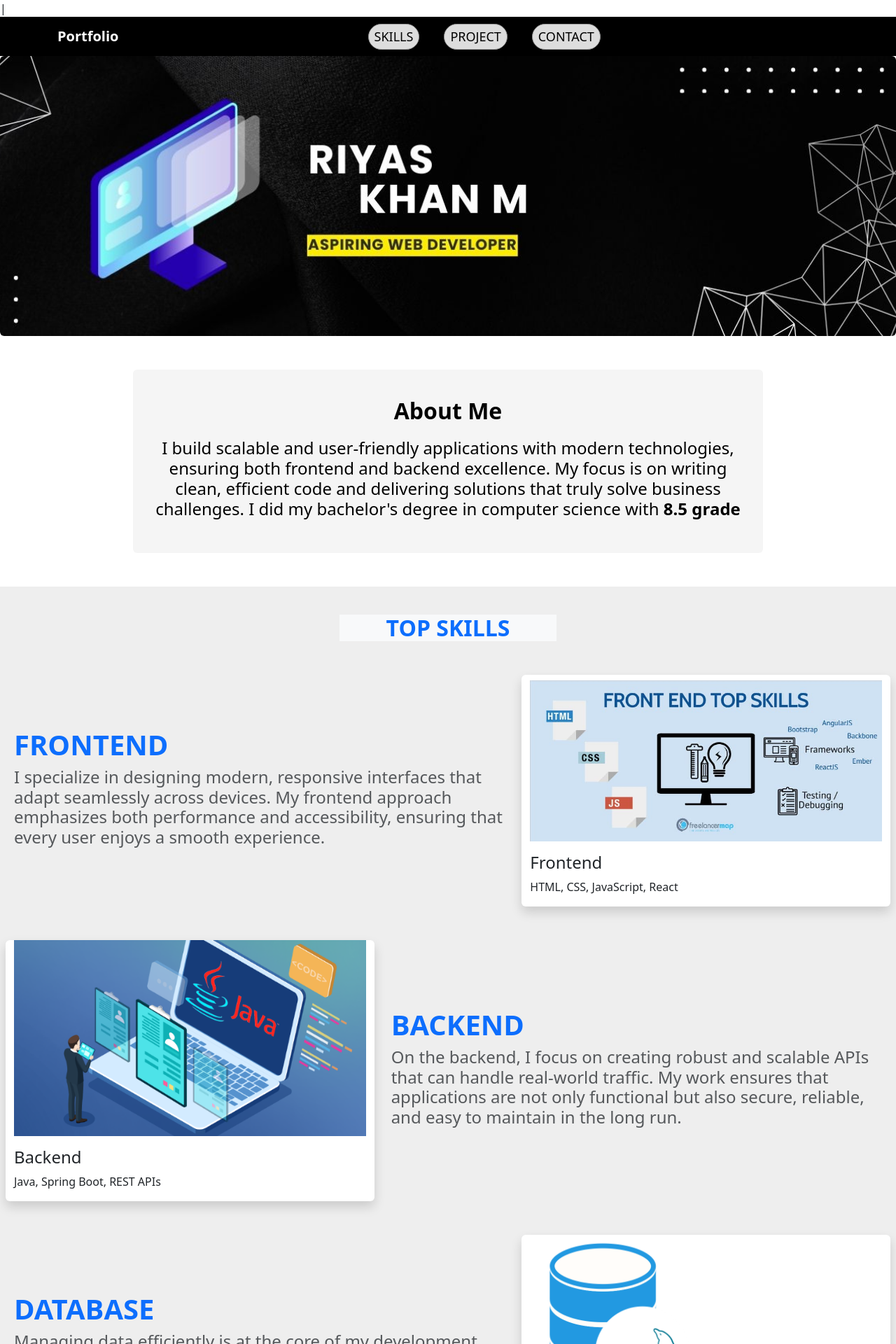
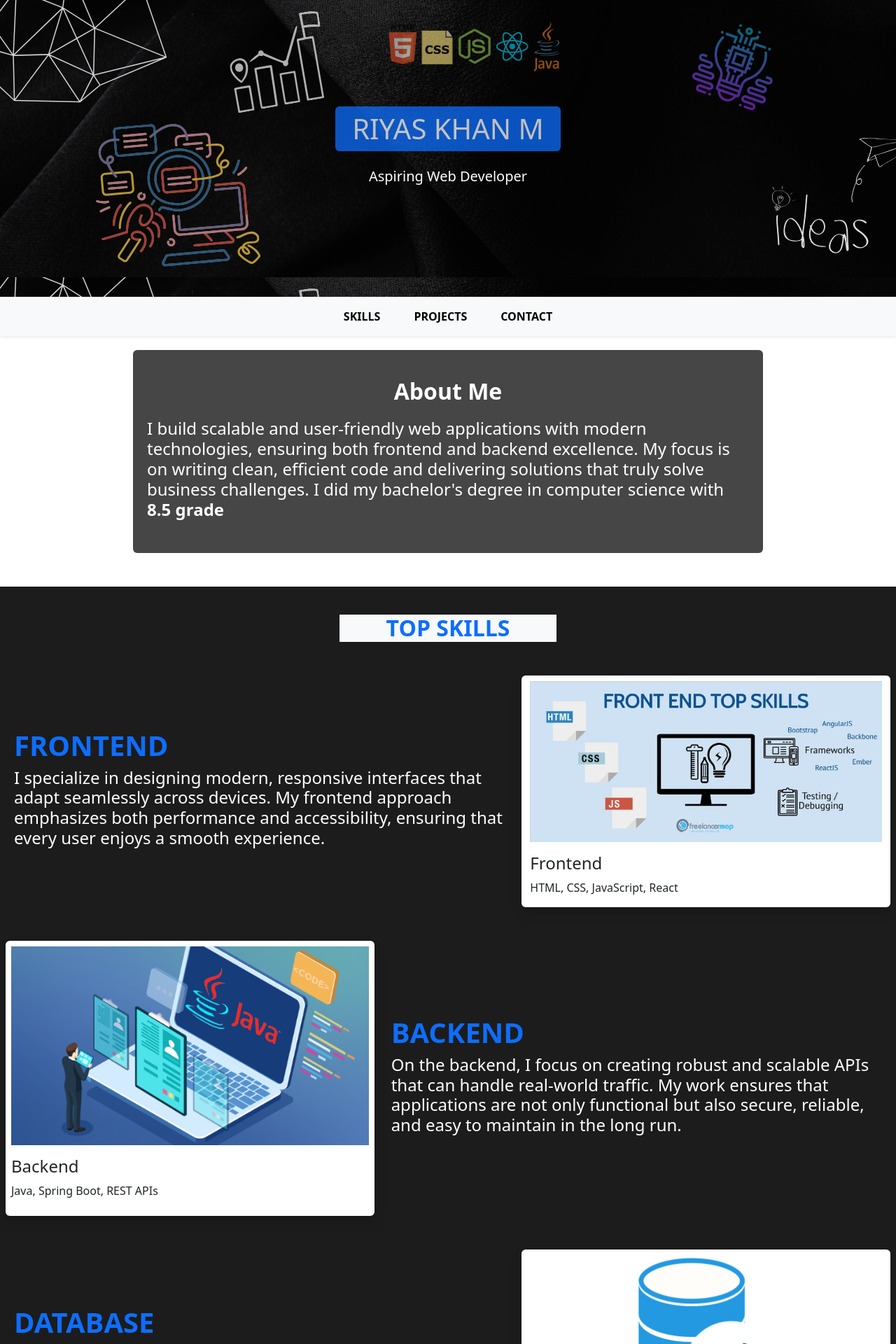
Before and after one commit to Riyas0786/Portfolio, a React (Create React App) app: page / in a window 1280 px wide. Shown: the top 1920 px of the page at 70% size. Built offline with nearby package versions, Linux system fonts and the light colour scheme.

Commit message:
Fix build issue

```diff
--- a/public/index.html
+++ b/public/index.html
@@ -17,7 +17,7 @@
       content="Web site created using create-react-app"
     />
     <link rel="apple-touch-icon" href="%PUBLIC_URL%/logo192.png" />
-  |  <link rel="manifest" href="%PUBLIC_URL%/manifest.json" />
+   <link rel="manifest" href="%PUBLIC_URL%/manifest.json" />
 
     <title>React App</title>
   </head>
--- a/src/Component/About.js
+++ b/src/Component/About.js
@@ -4,10 +4,10 @@ function About() {
   return (
     <>
       {/* About */}
-      <section id="about" className="container rounded text-center my-5">
-        <h2 className="section-heading text-black">About Me</h2>
-        <h4 className="text-black">
-          I build scalable and user-friendly applications with modern
+      <section id="about" className="container rounded text-center  " >
+        <h2 className="section-heading text-white">About Me</h2>
+        <h4 className="text-white text-start">
+          I build scalable and user-friendly web applications with modern
           technologies, ensuring both frontend and backend excellence. My focus
           is on writing clean, efficient code and delivering solutions that
           truly solve business challenges.
--- a/src/Component/Contact.js
+++ b/src/Component/Contact.js
@@ -9,7 +9,7 @@ function Portfolio() {
 
 
       {/* Contact */}
-      <section className=" fixedbackground text-center" >
+      <section className=" fixedbackground2 text-center" >
         <h2 id='contact'className="mb-3 text-white" >Contact Me</h2>
         <h5 className="text-white">
           <i className="bi bi-envelope-fill fs-3"></i>{" "}
@@ -19,10 +19,10 @@ function Portfolio() {
         </h5>
 
         <button
-          className="btn btn-dark my-3 d-block mt-5 mx-auto fs-5"
+          className="btn btn-light my-3 d-block mt-5 mx-auto fs-5"
           onClick={() => (window.location.href = "tel:+9159658882")}
         >
-         📞 Call: 9159658882
+         📞  9159658882
         </button>
 
         <div className="mt-5">
@@ -30,7 +30,7 @@ function Portfolio() {
             href="https://github.com/riyas0786"
             target="_blank"
             rel="noopener noreferrer"
-            className="btn btn-dark fs-5 me-2"
+            className="btn btn-dark fs-6 me-2"
           >
             <i className="bi bi-github"></i> GitHub
           </a>
@@ -39,12 +39,12 @@ function Portfolio() {
             href="https://www.linkedin.com/in/riyas-khan-3b6939370"
             target="_blank"
             rel="noopener noreferrer"
-            className="btn btn-primary fs-5 text-white me-2"
+            className="btn btn-primary fs-6 text-white me-2"
           >
             <i className="bi bi-linkedin"></i> LinkedIn
           </a>
 
-          <a href="/RiyasKhanCV.pdf" download className="btn btn-success fs-5">
+          <a href="/RiyasKhanCV.pdf" download className="btn btn-success fs-6">
             <i className="bi bi-download"></i> Download CV
           </a>
         </div>
--- a/src/Component/Header.js
+++ b/src/Component/Header.js
@@ -1,42 +1,48 @@
 import React from "react";
-import bannerimg from "../Assets/Bannerimg.jpg";
 
 function Header() {
   return (
     <>
+      <section className="fixedbackground d-flex flex-column justify-content-between">
+        {/* Hero Section */}
+        <header className="d-flex flex-column justify-content-center align-items-center text-center flex-grow-1">
+          <h1 className="text-white bg-primary px-4 py-2 rounded opacity-75">
+            RIYAS KHAN M
+          </h1>
+          <h5 className="text-white mt-3">Aspiring Web Developer</h5>
+        </header>
+
         {/* Navbar */}
-      <nav className="navbar bg-black sticky-top">
-        <div className="container d-flex  align-items-center ">
-          <a className="navbar-brand fw-bold text-white" href="#hero">
-            Portfolio
+        <nav className="navbar bg-light shadow-sm py-2">
+          <div className="container">
+            <ul className="nav mx-auto gap-3">
+              <li className="nav-item">
+                <a
+                  className="nav-link text-black fw-bold rounded-pill px-3"
+                  href="#skills">
+                  SKILLS
                 </a>
-          <ul className="navlinks mx-auto d-flex m-0 p-0">
-            <li className="nav-item">
-              <a className="nav-link text-black rounded-pill" href="#skills">SKILLS</a>
               </li>
               <li className="nav-item">
-              <a className="nav-link text-black rounded-pill" href="#projects">PROJECT</a>
+                <a
+                  className="nav-link text-black fw-bold rounded-pill px-3"
+                  href="#projects"
+                >
+                  PROJECTS
+                </a>
               </li>
               <li className="nav-item">
-              <a className="nav-link text-black rounded-pill" href="#contact">CONTACT</a>
+                <a
+                  className="nav-link text-black fw-bold rounded-pill px-3"
+                  href="#contact"
+                >
+                  CONTACT
+                </a>
               </li>
             </ul>
           </div>
         </nav>
-
-      {/* Hero Section */}
-      <header
-        id="hero"
-        className="portfolio-hero text-center d-flex flex-column align-items-center justify-content-center"
-      >
-        <img
-          src={bannerimg}
-          alt="Full Stack Developer"
-          className="img-fluid rounded hero-img "
-          style={{ width: "100%", height: "400px", objectFit: "cover" }}
-        />
-
-      </header>
+      </section>
     </>
   );
 }
--- a/src/Component/Skills.js
+++ b/src/Component/Skills.js
@@ -16,7 +16,7 @@ function Skills() {
         <div className="row align-items-center mb-5 ">
           <div className="col-lg-7 d-lg-block text-end pe-4">
             <h1 className="fw-bold text-start text-primary">FRONTEND</h1>
-            <h4 className="text-muted text-start">
+            <h4 className="text-white text-start">
               I specialize in designing modern, responsive interfaces that adapt
               seamlessly across devices. My frontend approach emphasizes both
               performance and accessibility, ensuring that every user enjoys a
@@ -39,7 +39,7 @@ function Skills() {
         {/* Backend */}
         <div className="row align-items-center mb-5">
           <motion.div
-            className="col-lg-5 bg-white rounded shadow"
+            className="col-lg-5 bg-white rounded shadow p-2"
             initial={{ opacity: 0, x: -100 }}
             whileInView={{ opacity: 1, x: 0 }}
             transition={{ duration: 0.6 }}
@@ -51,7 +51,7 @@ function Skills() {
 
           <div className="col-lg-7  d-lg-block ps-4">
             <h1 className="fw-bold text-primary">BACKEND</h1>
-            <h4 className="text-muted text-start">
+            <h4 className="text-white text-start">
               On the backend, I focus on creating robust and scalable APIs that
               can handle real-world traffic. My work ensures that applications
               are not only functional but also secure, reliable, and easy to
@@ -64,7 +64,7 @@ function Skills() {
         <div className="row align-items-center mb-5">
           <div className="col-lg-7  d-lg-block text-end pe-4">
             <h1 className="fw-bold text-start text-primary">DATABASE</h1>
-            <h4 className="text-muted text-start">
+            <h4 className="text-white text-start">
               Managing data efficiently is at the core of my development
               practice. I work on optimizing queries, designing logical schemas,
               and ensuring that databases scale gracefully as applications grow
@@ -73,7 +73,7 @@ function Skills() {
           </div>
 
           <motion.div
-            className="col-lg-5 bg-white rounded shadow"
+            className="col-lg-5 bg-white rounded shadow "
             initial={{ opacity: 0, x: 100 }}
             whileInView={{ opacity: 1, x: 0 }}
             transition={{ duration: 0.6 }}
@@ -81,11 +81,11 @@ function Skills() {
             <img
               src={mysqlimg}
               alt="Database"
-              className="img-fluid mb-3"
+              className="img-fluid mb-3 d-flex mx-auto"
               width={250}
             />
-            <h4>Database</h4>
-            <p>MySQL, Query Optimization</p>
+            <h3>Database</h3>
+            <h5>MySQL, Query Optimization</h5>
           </motion.div>
         </div>
 
@@ -104,7 +104,7 @@ function Skills() {
 
           <div className="col-lg-7  d-lg-block ps-4">
             <h1 className="fw-bold text-primary">TOOLS</h1>
-            <h4 className="text-muted">
+            <h4 className="text-white">
               I use Git and GitHub extensively for version control, ensuring
               smooth collaboration and project tracking. Alongside, I am
               familiar with deployment pipelines that help automate and simplify
--- a/src/index.css
+++ b/src/index.css
@@ -2,21 +2,31 @@
 
 /* Page background */
 .fixedbackground{
-  background-image: url('..//src/Assets/footer\ img.png');
+  background-image: url('..//src/Assets/bannerimg.png');
+      min-height: 60vh;
+  background-attachment: scroll;
+  display: flex;
+  flex-direction: column;
+}
+
+    .fixedbackground2{
+     background-image: url('..//src/Assets/footer\ img.png');
      background-position: center;
     background-repeat: no-repeat;
     background-attachment: scroll;
     background-size: cover;
     height: 300px;
 
+
 }
-.portfolio-root {
-  font-family: "Segoe UI", Tahoma, Geneva, Verdana, sans-serif;
-  background: #000000; /* plain white */
-  min-height: 100vh;
-  color: #000;
-  margin: 0;
+.header img {
+  width: 100%;
+  height: auto;
+  max-width: 100%;
+  display: block;
+  margin: 0 auto;
 }
+
 
 /* Header / Hero */
 .portfolio-hero {
@@ -43,8 +53,8 @@
 
 /* About */
 #about {
-  background: #f5f5f5;
-  color: #000;
+  background: #000000b9;
+  color: #ffffff;
   padding: 40px 20px;
   max-width: 900px;
   margin: 20px auto;
@@ -61,12 +71,12 @@
 /* Skills */
 #skills {
   padding: 40px 20px;
-  background: #eee;
+  background: #000000e3;
   margin-bottom: 20px;
 }
 
 
-/* Projects */
+/* Projectsyyyyy */
 #projects {
   padding: 40px 20px;
   background: #fafafa;
@@ -131,4 +141,7 @@ body, html {
   #projects .w-75 {
     width: 100% !important;
   }
+  .fixedbackground{
+    width:100% ;
+  }
 }
```
Also changed, not shown: src/Assets/bannerimg.png (added). Lines whose indentation alone changed are shown as unchanged.
